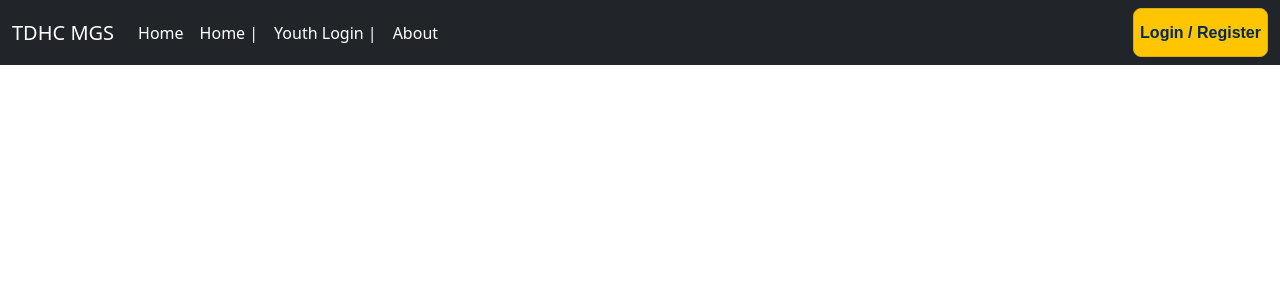
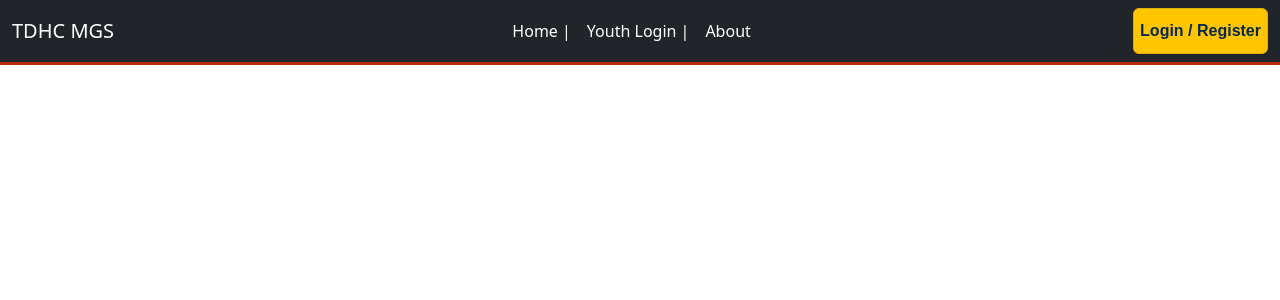
Before and after one commit to kennartf/Data-Collection-System, a Flask app: page / in a window 1280 px wide. Shown: the top 300 px of the page. Run offline with Flask 2, Linux system fonts and the light colour scheme.

Commit message:
All
changes made to all the files

```diff
--- a/E_data_system/static/loginbtn.css
+++ b/E_data_system/static/loginbtn.css
@@ -1,9 +1,15 @@
+.navbar {
+    background-color: rgb(80, 77, 77) !important;
+    border-bottom: 3px solid #b62b08;
+}
+
+
 .loginbtn {
     border: 1px solid #dbae0c;
     font-family: "Montserrat", sans-serif;
     font-weight: 700;
-    line-height: 45px;
-    border-radius: 8px;
+    line-height: 42px;
+    border-radius: 6px;
     color: #07294d;
     cursor: pointer;
     position: relative;
@@ -27,16 +33,8 @@
 }
 
 
-
-.cent{
-
-        /* padding:auto 0  50px ; */
-        font-size: 16px;
-        font-family: "Montserrat", sans-serif;
-        float: none;
-        display: inline-block;
-        zoom: 1;
-
-
-
+.middle-text{
+font-size: 1.5rem !important;
+/* font-family: 'Franklin Gothic Medium', 'Arial Narrow', Arial, sans-serif !important; */
+color: #b62b08 !important;
 }
--- a/E_data_system/templates/base.html
+++ b/E_data_system/templates/base.html
@@ -14,19 +14,17 @@
     <script src="https://cdn.jsdelivr.net/npm/bootstrap@5.0.2/dist/js/bootstrap.bundle.min.js" integrity="sha384-MrcW6ZMFYlzcLA8Nl+NtUVF0sA7MsXsP1UyJoMp4YLEuNSfAP+JcXn/tWtIaxVXM" crossorigin="anonymous"></script>
 </head>
 <body>
-    <nav class="navbar navbar-expand-lg navbar-dark bg-dark">
+    <nav class="navbar navbar-expand-lg navbar-dark bg-dark navigation">
   <div class="container-fluid">
     <a class="navbar-brand" href="#">TDHC MGS</a>
     <button class="navbar-toggler" type="button" data-bs-toggle="collapse" data-bs-target="#navbarSupportedContent" aria-controls="navbarSupportedContent" aria-expanded="false" aria-label="Toggle navigation">
       <span class="navbar-toggler-icon"></span>
     </button>
     <div class="collapse navbar-collapse" id="navbarSupportedContent">
-      <ul class="navbar-nav me-auto mb-2 mb-lg-0">
-        <li class="navbar-nav justify-content-center">
-          <a class="nav-link active" aria-current="page" href="#">Home</a>
-        </li>
+      <ul class="navbar-nav mx-auto mb-2 mb-lg-0">
 
-        <ul class="navbar-nav justify-content-center" >
+
+      <ul class="navbar-nav justify-content-center middle">
         <li class="nav-item">
           <a class="nav-link active" aria-current="page" href="#">Home |</a>
         </li>
@@ -38,13 +36,8 @@
         <li class="nav-item">
           <a class="nav-link active" href="#">About</a>
         </li>
+       </ul>
       </ul>
-      </ul>
-
-
-
-
-
 
 
       <ul class="navbar-nav justify-content-center">
```
